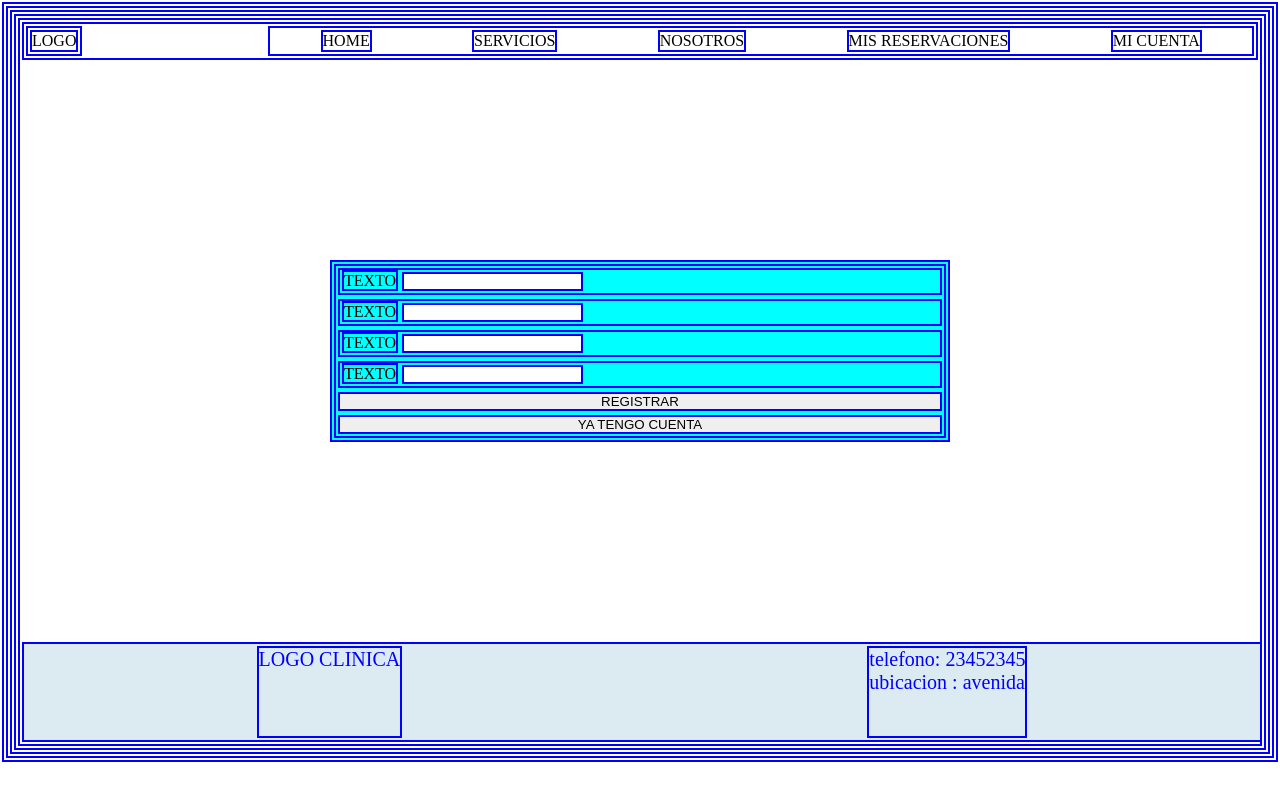
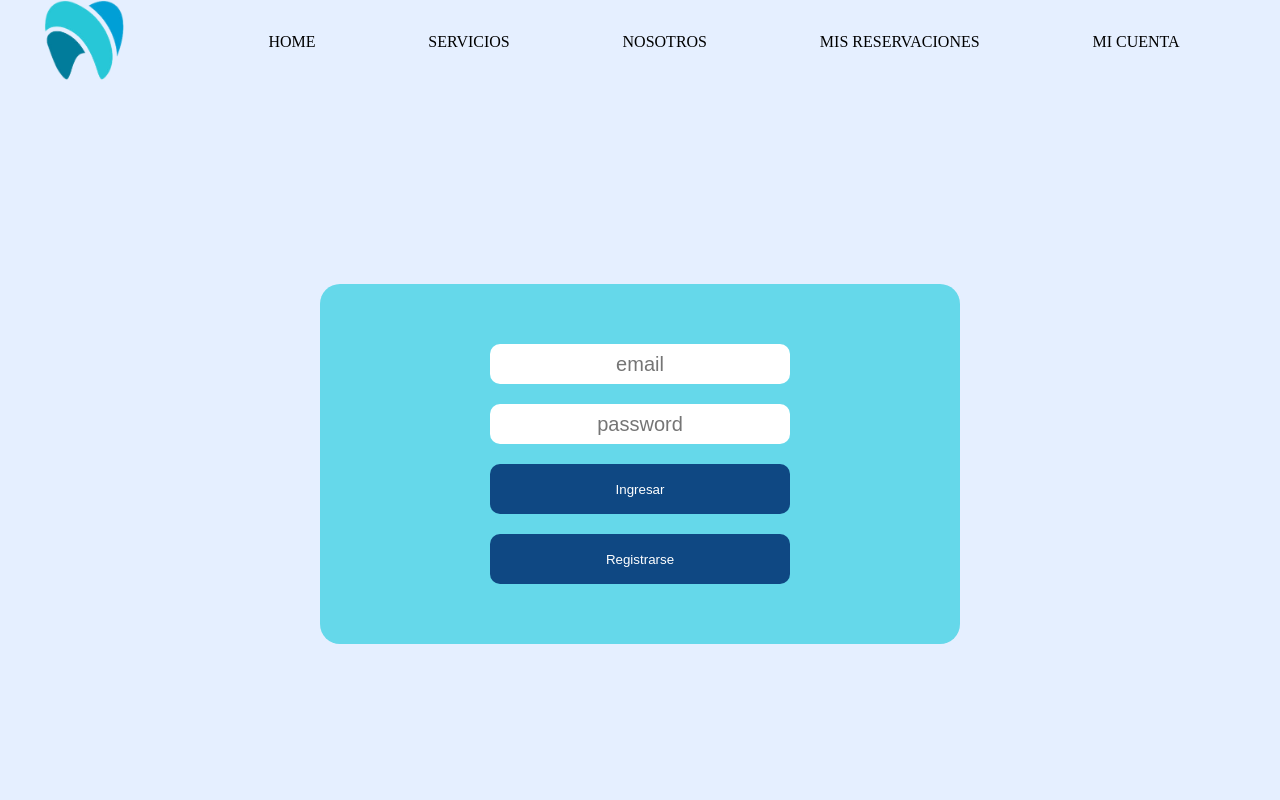
Before and after one commit to leghram/frontClinica, a React (Create React App) app in the folder clinica/: page / in a window 1280 px wide. Shown: the top 800 px of the page. Built offline with nearby package versions, Linux system fonts and the light colour scheme.

Commit message:
login y registro

```diff
--- a/clinica/src/components/footer.js
+++ b/clinica/src/components/footer.js
@@ -1,15 +1,29 @@
 import '../styles/footer.css'
-
+import logo from '../media/logo.png'
 
 export default function Footer(){
 
   return <div className="contenedor-footer">
     <div className='elemento'>
-      LOGO CLINICA
+      <img src={logo} className='logo'></img>
+      <p>Mauris non nisi semper, lacinia neque in, dapibus leo.<br/>
+        Curabitur sagittis libero tincidunt tempor finibus. <br/>
+        Mauris at dignissim ligula, nec tristique orci.Quisque vitae metus.
+      </p>
     </div>
     <div className='elemento'>
-      telefono: 23452345<br></br>
-      ubicacion : avenida
+      <div>
+        1247/Plot No. 39, 15th Phase,<br/>
+        LHB Colony, Kanpur
+      </div>
+      <div>
+        1800-121-3637<br/>
+        +91-7052-101-786
+      </div>
+      <div>
+        info@example.com<br/>
+        help@example.com
+      </div>
     </div>
   </div>
 }
--- a/clinica/src/components/login.js
+++ b/clinica/src/components/login.js
@@ -4,9 +4,10 @@ export default function Login(){
 
   return <div className='contenedor-login'>
     <form className='form-login'>
-      <input type='text'></input>
-      <input type='password'></input>
-      <button>Ingresar</button>
+      <input type='text' placeholder='email' required></input>
+      <input type='password' placeholder='password' required></input>
+      <button className='boton'>Ingresar</button>
+      <button className='boton'>Registrarse</button>
     </form>
   </div>
 }
--- a/clinica/src/components/menu.js
+++ b/clinica/src/components/menu.js
@@ -1,10 +1,10 @@
 import '../styles/menu.css'
-
+import logo from '../media/logo.png'
 
 export default function Menu(){
   return<div className='contenedor-menu'>
     <div>
-      <div>LOGO</div>
+      <img className='logo' src={logo}/>
     </div>
     <div className='enlaces-menu'>
       <div>HOME</div>
--- a/clinica/src/components/register.js
+++ b/clinica/src/components/register.js
@@ -5,21 +5,28 @@ export default function Register(){
 
   return <div className='contenedor-register'>
     <form className='form-register'>
-      <div>
-        <label>TEXTO</label><input type='text' required></input>
+      <div className='datos'>
+        <label>Nombre</label><input type='text' required></input>
       </div>
-      <div>
-        <label>TEXTO</label><input type='text' required></input>
+      <div className='datos'>
+        <label>Apellido</label><input type='text' required></input>
       </div>
-      <div>
-        <label>TEXTO</label><input type='text' required></input>
+      <div className='datos'>
+        <label>Correo</label><input type='text' required></input>
       </div>
-      <div>
-        <label>TEXTO</label><input type='text' required></input>
+      <div className='datos'>
+        <label>Contrasena</label><input type='password' required></input>
+      </div>
+      <div className='datos'>
+        <label>Usuario</label>
+        <select className='entrada'>
+          <option value='cliente' selected>Cliente</option>
+          <option value ='doctor'>Doctor</option>
+        </select>
       </div>
 
-      <button>REGISTRAR</button>
-      <button>YA TENGO CUENTA</button>
+      <button className='boton'>REGISTRAR</button>
+      <button className='boton'>YA TENGO CUENTA</button>
     </form>
   </div>
 }
--- a/clinica/src/index.css
+++ b/clinica/src/index.css
@@ -2,6 +2,35 @@
   margin: 0px;
   padding: 0px;
   box-sizing: border-box;
-  border: solid blue 2px;
-  margin: 2px;
+
 }
+
+body{
+  background-color: rgb(229, 239, 255);
+}
+
+.datos{
+  display: flex;
+  justify-content: center;
+}
+
+label, input, .entrada{
+  width: 300px;
+  height: 40px;
+  font-size: 20px;
+  border-radius: 10px;
+  text-align: center;
+  margin: 10px auto;
+  border: none;
+}
+
+
+.boton{
+  border: none;
+  background-color: rgb(15, 72, 131);
+  color: white;
+  width: 300px;
+  margin: 10px auto;
+  height: 50px;
+  border-radius: 10px;
+}
--- a/clinica/src/styles/footer.css
+++ b/clinica/src/styles/footer.css
@@ -1,9 +1,15 @@
 .contenedor-footer{
-  color: blue;
+  color: white;
   font-size: 20px;
-  background-color:rgb(220,235,241);
-  min-height: 100px;
+  background-color:rgb(0,23,60);
+  min-height: 250px;
   width: 100%;
   display: flex;
   justify-content: space-around;
 }
+
+.elemento{
+  width: 50%;
+  text-align: center;
+  margin: 100px auto;
+}
--- a/clinica/src/styles/login.css
+++ b/clinica/src/styles/login.css
@@ -1,16 +1,15 @@
 .contenedor-login{
-  background-color: aqua;
-  display: flex;
-  width: 35%;
-  height: 300px;
+  background-color: rgb(101, 216, 234);
+  width: 50%;
   margin: 200px auto;
+  padding: 50px 10px;
   flex-wrap: wrap;
+  justify-content: center;
   align-content: center;
-  justify-content: center;
+  border-radius: 20px;
 }
 
 .form-login{
   display: flex;
   flex-direction: column;
-
 }
--- a/clinica/src/styles/menu.css
+++ b/clinica/src/styles/menu.css
@@ -1,10 +1,18 @@
 .contenedor-menu{
   display: flex;
-  justify-content: space-between;
+  justify-content: space-around;
 }
 
 .enlaces-menu{
   display: flex;
   width: 80%;
   justify-content: space-around;
+  flex-wrap: wrap;
+  align-content: center;
 }
+
+
+.logo{
+  width: 80px;
+  height: 80px;
+}
--- a/clinica/src/styles/register.css
+++ b/clinica/src/styles/register.css
@@ -1,10 +1,12 @@
 .contenedor-register{
-  background-color: aqua;
+  background-color: rgb(101, 216, 234);
   width: 50%;
-  margin: 200px auto;
+  margin: 100px auto;
+  padding: 20px 10px;
   flex-wrap: wrap;
   justify-content: center;
   align-content: center;
+  border-radius: 20px;
 }
 
 
--- a/clinica/src/views/account.js
+++ b/clinica/src/views/account.js
@@ -1,13 +1,13 @@
 import Menu from '../components/menu'
 import Footer from '../components/footer'
-import Register from '../components/register'
+import Login from '../components/login'
 
 
 export default function Account(){
     return <div>
       <Menu></Menu>
 
-      <Register></Register>
+      <Login></Login>
 
       <Footer></Footer>
     </div>
```
Also changed, not shown: clinica/src/media/logo.png (added), clinica/src/media/media.txt (renamed from clinica/media/media.txt).
